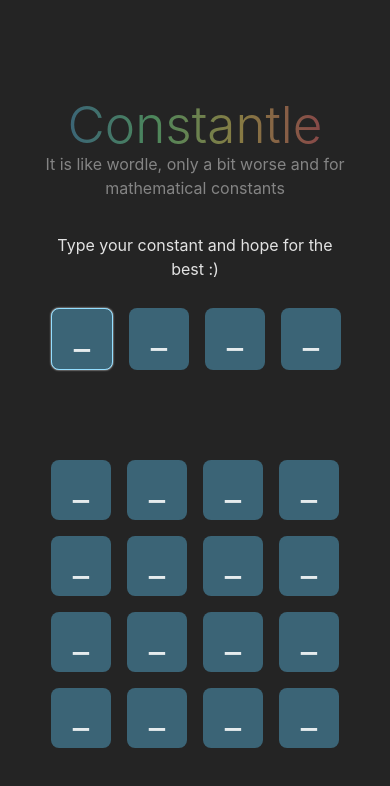
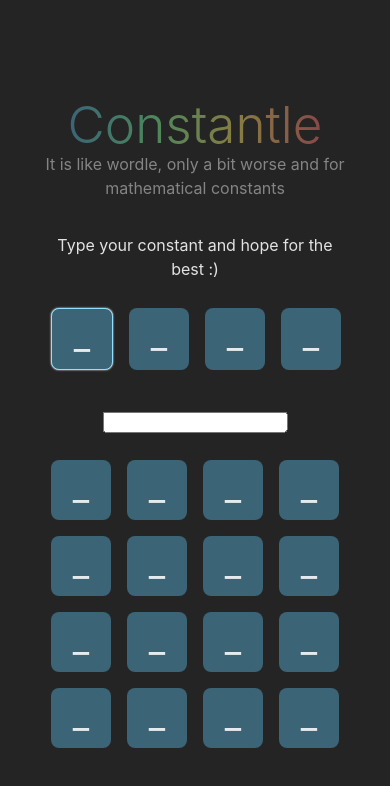
Before and after one commit to janek-123/constantle, a React (Vite) app: page / in a window 390 px wide. Shown: the top 786 px of the page. Built offline with nearby package versions, Linux system fonts and the light colour scheme.

Commit message:
Mobile input bug fix

```diff
--- a/src/App.css
+++ b/src/App.css
@@ -215,5 +215,5 @@ h1 + p
   left: 50%;
   transform: translate(-50%, -50%);
 
-  opacity: 0;
+  /* opacity: 0; disabled for debug */
 }
--- a/src/App.tsx
+++ b/src/App.tsx
@@ -88,6 +88,8 @@ function App() {
   };
 
   const HandleInput = (key : string) => {
+    console.log("Handling input: " + key);
+
     if (key === 'Backspace')
     {
       setCurrentPos(currentPos =>currentPos > -1 ? currentPos - 1 : currentPos);
@@ -150,11 +152,21 @@ function App() {
     hiddenInputRef.current?.focus();
   }
 
-  const HandleInputChange = (input : React.KeyboardEvent<HTMLInputElement>) => {
+  const HandleInputChange: React.FormEventHandler<HTMLInputElement> = () => {
+    HandleInput(hiddenInputRef.current!.value);
+
+    hiddenInputRef.current!.value = '';
+  }
+
+  const HandleKeyDown = (input : React.KeyboardEvent<HTMLInputElement>) => {
+
+    if (input.key !== 'Backspace') return;
+
     HandleInput(input.key);
 
     hiddenInputRef.current!.value = '';
   }
+
 
   const hiddenInputRef = useRef<HTMLInputElement>(null);
 
@@ -173,7 +185,9 @@ function App() {
           autoCorrect="off"
           spellCheck="false"
           autoCapitalize="off"
-          onKeyDown={HandleInputChange}
+          onInput={HandleInputChange}
+          onKeyDown={HandleKeyDown}
+
         />
 
       <div className="rows-wrapper" style={rWrapperCountStyle} onClick={HandleWrapperClick}>
```
